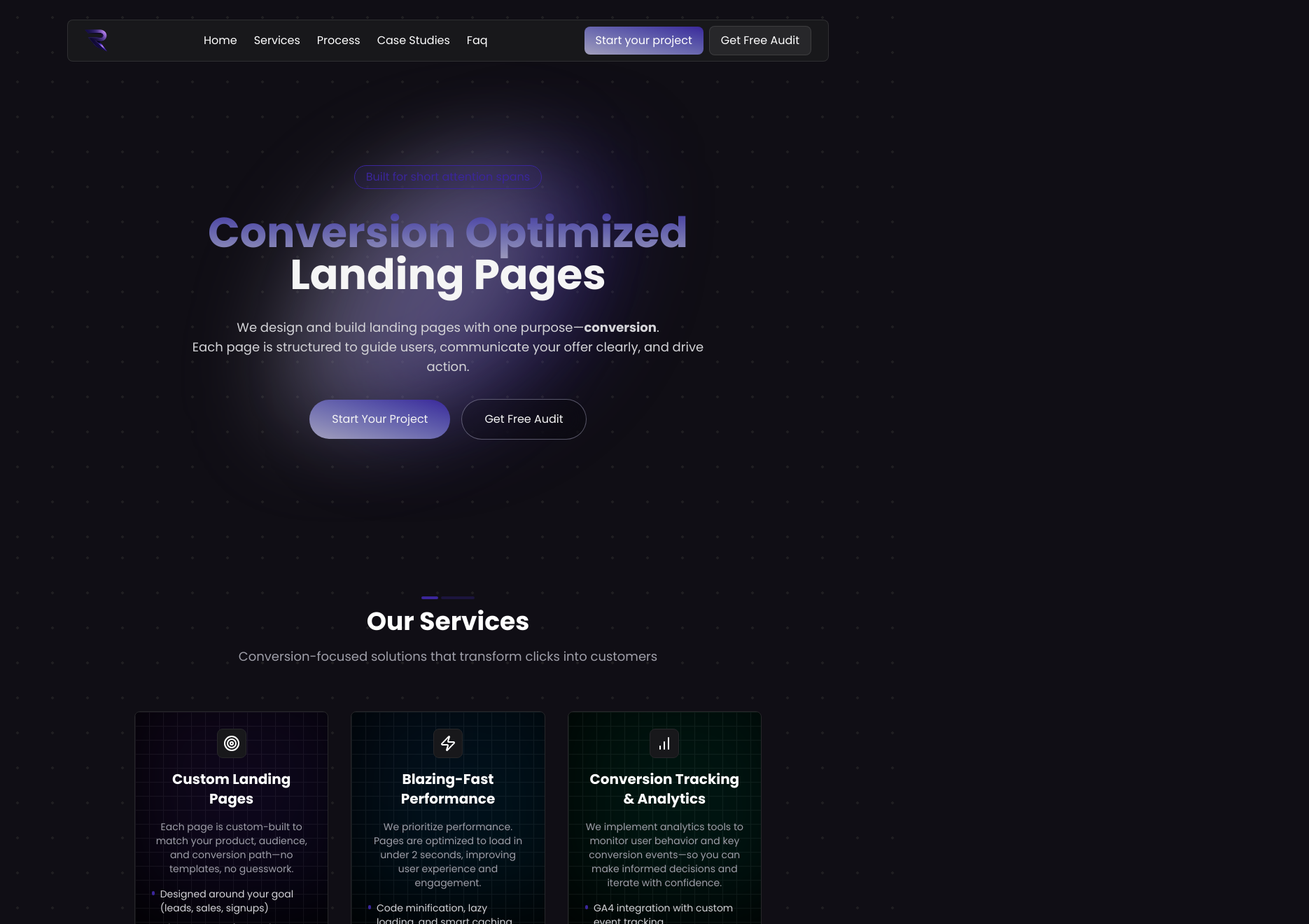
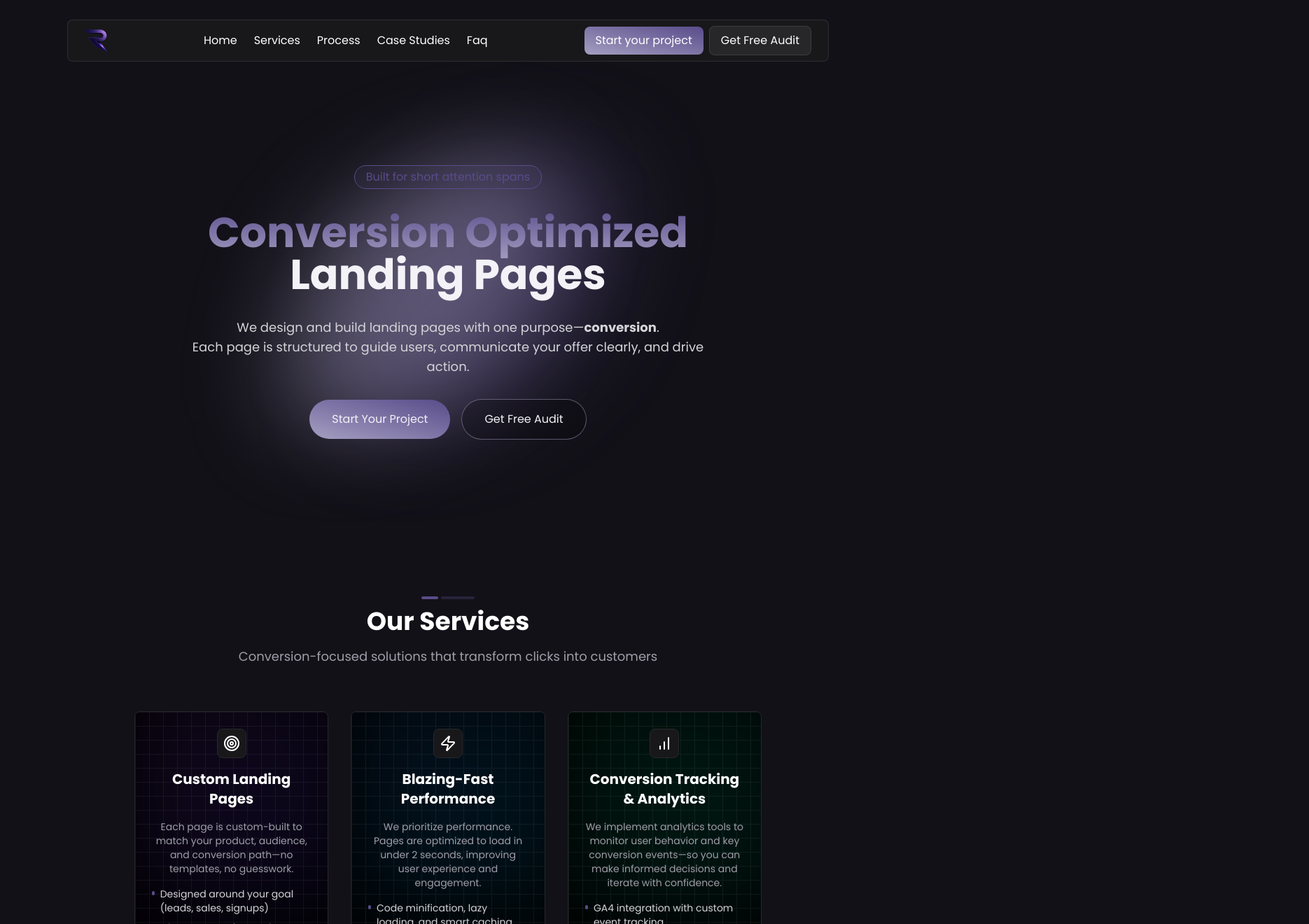
Before and after one commit to AymenDellas/revlane, a Next.js app: page / in a window 1280 px wide. Shown: the top 1320 px of the page at 70% size, 1870 px wide, since content can reach past the window. Built offline with nearby package versions, Linux system fonts and the light colour scheme.

Commit message:
animations , coors

```diff
--- a/app/components/Contact.tsx
+++ b/app/components/Contact.tsx
@@ -3,6 +3,7 @@ import { Mail, Phone, Send, CheckCircle, AlertCircle } from "lucide-react";
 import React, { useState } from "react";
 import SectionHeader from "./SectionHeader";
 import { useActiveIndex } from "@/lib/store";
+import { motion } from "motion/react";
 // TypeScript types
 type FormData = {
   fullName: string;
@@ -304,12 +305,24 @@ const Contact = () => {
 
   return (
     <section id="contact" className="relative w-[90%] lg:w-[60%] mx-auto py-20">
-      <div className="absolute  -left-[690px] inset-0 -z-10 h-full w-[300%] bg-[radial-gradient(#31313175_2px,transparent_2px)] [background-size:50px_50px]" />
-      <SectionHeader
-        title="Start Your Project"
-        subtitle="Contact us to discuss your project. We'll assess your goals and propose a solution built to perform."
-      />
-      <article className="relative h-full bg-black/80 rounded-xl overflow-hidden flex flex-col lg:flex-row">
+      <motion.div
+        initial={{ opacity: 0, y: 20 }}
+        whileInView={{ opacity: 1, y: 0 }}
+        viewport={{ once: true }}
+        transition={{ duration: 0.5, ease: "easeOut" }}
+      >
+        <SectionHeader
+          title="Start Your Project"
+          subtitle="Contact us to discuss your project. We'll assess your goals and propose a solution built to perform."
+        />
+      </motion.div>
+      <motion.article
+        initial={{ opacity: 0, y: 20 }}
+        whileInView={{ opacity: 1, y: 0 }}
+        viewport={{ once: true }}
+        transition={{ duration: 0.5 }}
+        className="relative h-full bg-black/80 rounded-xl overflow-hidden flex flex-col lg:flex-row"
+      >
         {/* Grid background */}
         <div
           className="absolute inset-0 opacity-40"
@@ -775,7 +788,7 @@ const Contact = () => {
             </form>
           )}
         </div>
-      </article>
+      </motion.article>
     </section>
   );
 };
--- a/app/components/Hero.tsx
+++ b/app/components/Hero.tsx
@@ -1,31 +1,52 @@
 "use client";
 import React from "react";
 import { useActiveIndex } from "@/lib/store";
+import { motion } from "motion/react";
 const Hero = () => {
   const { activeIndex, setActiveIndex } = useActiveIndex();
   return (
-    <section id="home" className="relative">
-      <div className="absolute inset-0 -z-10 h-full w-full bg-[radial-gradient(#31313175_2px,transparent_2px)] [background-size:50px_50px]" />
+    <motion.section
+      initial={{ opacity: 0 }}
+      animate={{ opacity: 1 }}
+      transition={{ duration: 0.5, ease: "easeOut" }}
+      id="home"
+      className="relative"
+    >
       <div className="relative flex flex-col items-center justify-center space-y-8 py-20 text-text w-[90%] lg:w-[60%] mx-auto   lg:py-36 ">
         <span className="absolute max-lg:w-50 max-lg:h-50 w-96 h-96 bg-accent/40 -z-10 rounded-[80%_10%] blur-3xl max-lg:left-36 left-60"></span>
         <span className="absolute max-lg:w-50 max-lg:h-50 w-96 h-96 bg-subtle/40 -z-10 rounded-[80%_10%] blur-3xl max-lg:right-36 right-60"></span>
         <span className="border border-accent bg-accent/10 backdrop-blur-lg rounded-full px-4 py-1 text-accent">
           Built for short attention spans
         </span>
-        <h1 className=" max-sm:text-4xl text-6xl font-bold text-center">
+        <motion.h1
+          initial={{ y: 15 }}
+          animate={{ y: 0 }}
+          transition={{ duration: 0.7, ease: "easeOut" }}
+          className=" max-sm:text-4xl text-6xl font-bold text-center"
+        >
           <span className="relative  text-center text-transparent bg-clip-text bg-gradient-to-b from-accent  to-subtle">
             Conversion Optimized
           </span>
           <br />
           Landing Pages
-        </h1>
-        <p className="text-lg text-zinc-300 text-center">
+        </motion.h1>
+        <motion.p
+          initial={{ y: 10 }}
+          animate={{ y: 0 }}
+          transition={{ duration: 1, ease: "easeOut" }}
+          className="text-lg text-zinc-300 text-center"
+        >
           We design and build landing pages with one purpose—
           <b className="font-bold">conversion</b>. <br /> Each page is
           structured to guide users, communicate your offer clearly, and drive
           action.
-        </p>
-        <div className="flex flex-col justify-center  lg:flex-row max-lg:space-y-4 items-center lg:space-x-4">
+        </motion.p>
+        <motion.div
+          initial={{ y: 15 }}
+          animate={{ y: 0 }}
+          transition={{ duration: 1.2, ease: "easeOut" }}
+          className="flex flex-col justify-center  lg:flex-row max-lg:space-y-4 items-center lg:space-x-4"
+        >
           <a
             onClick={() => setActiveIndex(1)}
             href="#contact"
@@ -41,9 +62,9 @@ const Hero = () => {
           >
             Get Free Audit
           </a>
-        </div>
+        </motion.div>
       </div>
-    </section>
+    </motion.section>
   );
 };
 
--- a/app/components/Navbar.tsx
+++ b/app/components/Navbar.tsx
@@ -2,14 +2,18 @@
 import { useActiveIndex } from "@/lib/store";
 import { Menu, X } from "lucide-react";
 import React, { useState } from "react";
-
+import { motion } from "motion/react";
 const Navbar = () => {
   const [isOpen, setIsOpen] = useState(false);
   const { activeIndex, setActiveIndex } = useActiveIndex();
   return (
     <>
-      <div className="absolute inset-0 -z-10 h-[10%] w-full bg-[radial-gradient(#31313175_2px,transparent_2px)] [background-size:50px_50px]" />
-      <nav className="sticky top-3 py-4 z-50">
+      <motion.nav
+        initial={{ y: 10, opacity: 0 }}
+        animate={{ y: 0, opacity: 1 }}
+        transition={{ duration: 0.5, ease: "easeOut" }}
+        className="sticky top-3 py-4 z-50"
+      >
         <div className="w-[90%] flex items-center  justify-between bg-zinc-900 border border-white/10 lg:w-[85%] 2xl:w-[60%] rounded-lg mx-auto  px-6 py-2">
           <div className=" flex items-center justify-between w-full">
             <img src="/revlane.png" alt="logo" className="w-8" />
@@ -154,7 +158,7 @@ const Navbar = () => {
             </div>
           </>
         )}
-      </nav>
+      </motion.nav>
     </>
   );
 };
--- a/app/components/Process.tsx
+++ b/app/components/Process.tsx
@@ -13,7 +13,7 @@ import {
   ArrowRight,
   Check,
 } from "lucide-react";
-
+import { motion } from "motion/react";
 const Process = () => {
   const [activeStep, setActiveStep] = useState(0);
   const [animating, setAnimating] = useState(false);
@@ -94,14 +94,19 @@ const Process = () => {
 
   return (
     <section id="process" className="relative w-[92%] lg:w-[80%] mx-auto py-24">
-      <div className="absolute  -left-96 inset-0 -z-10 h-full w-[160%] bg-[radial-gradient(#31313175_2px,transparent_2px)] [background-size:50px_50px]" />
-      <div className="absolute h-full w-full right-0 rounded-full bg-gradient-to-r from-accent via-accent to-pink-700 -z-10 opacity-10 blur-3xl" />
+      <div className="absolute h-full w-full right-0 rounded-full bg-gradient-to-r from-accent via-accent to-subtle -z-10 opacity-10 blur-3xl" />
       <div className="absolute inset-0 bg-grid-pattern opacity-5 -z-10" />
-
-      <SectionHeader
-        title="Our Process"
-        subtitle="From initial discovery to final delivery, our step-by-step process ensures clarity, quality, and results—without unnecessary delays."
-      />
+      <motion.div
+        initial={{ opacity: 0, y: 20 }}
+        whileInView={{ opacity: 1, y: 0 }}
+        viewport={{ once: true }}
+        transition={{ duration: 0.5, ease: "easeOut" }}
+      >
+        <SectionHeader
+          title="Our Process"
+          subtitle="From initial discovery to final delivery, our step-by-step process ensures clarity, quality, and results—without unnecessary delays."
+        />
+      </motion.div>
 
       <div className="relative flex flex-col lg:flex-row gap-10">
         {/* Process Timeline Navigation */}
@@ -113,9 +118,13 @@ const Process = () => {
               const isActive = activeStep === i;
 
               return (
-                <div
+                <motion.div
                   id={`step-${i}`}
                   key={i}
+                  initial={{ opacity: 0, y: 20 }}
+                  whileInView={{ opacity: 1, y: 0 }}
+                  viewport={{ once: true }}
+                  transition={{ duration: 0.4, delay: i * 0.1 }}
                   onClick={() => setActiveStep(i)}
                   className={`flex items-center space-x-4 p-4 rounded-xl transition-all duration-300 cursor-pointer group
                     ${
@@ -183,14 +192,20 @@ const Process = () => {
                         : "Coming up"}
                     </span>
                   </div>
-                </div>
+                </motion.div>
               );
             })}
           </div>
         </div>
 
         {/* Process Details Panel */}
-        <div className="lg:w-2/3">
+        <motion.div
+          initial={{ opacity: 0, y: 20 }}
+          whileInView={{ opacity: 1, y: 0 }}
+          viewport={{ once: true }}
+          transition={{ duration: 0.5 }}
+          className="lg:w-2/3"
+        >
           <div
             className={`bg-black/20 backdrop-blur-lg border border-subtle/40 rounded-xl p-8 relative overflow-hidden shadow-xl transition-opacity duration-300 ${
               animating ? "opacity-50" : "opacity-100"
@@ -280,7 +295,7 @@ const Process = () => {
               </div>
             </div>
           </div>
-        </div>
+        </motion.div>
       </div>
     </section>
   );
--- a/app/components/Services.tsx
+++ b/app/components/Services.tsx
@@ -2,7 +2,7 @@
 import React, { useState } from "react";
 import { Target, Zap, BarChart } from "lucide-react";
 import SectionHeader from "./SectionHeader";
-
+import { motion } from "motion/react";
 const Services = () => {
   const services = [
     {
@@ -45,16 +45,26 @@ const Services = () => {
 
   return (
     <section id="services" className="relative py-20">
-      <div className="absolute inset-0 -z-10 h-full w-full bg-[radial-gradient(#31313175_2px,transparent_2px)] [background-size:50px_50px]" />
-      <SectionHeader
-        title="Our Services"
-        subtitle="Conversion-focused solutions that transform clicks into customers"
-      />
-      <div className="w-[70%] mx-auto max-lg:place-items-center  grid grid-cols-1 md:grid-cols-2 lg:grid-cols-3 gap-8">
+      <motion.div
+        initial={{ opacity: 0, y: 20 }}
+        whileInView={{ opacity: 1, y: 0 }}
+        viewport={{ once: true }}
+        transition={{ duration: 0.5, ease: "easeOut" }}
+      >
+        <SectionHeader
+          title="Our Services"
+          subtitle="Conversion-focused solutions that transform clicks into customers"
+        />
+      </motion.div>
+      <motion.div className="w-[70%] mx-auto max-lg:place-items-center  grid grid-cols-1 md:grid-cols-2 lg:grid-cols-3 gap-8">
         {services.map((service, i) => {
           const Icon = service.icon;
           return (
-            <div
+            <motion.div
+              initial={{ opacity: 0, y: 20 }}
+              whileInView={{ opacity: 1, y: 0 }}
+              viewport={{ once: true }}
+              transition={{ duration: 0.5, delay: i * 0.2 }}
               key={i}
               className="bg-black rounded-lg p-6 border border-zinc-800 w-full max-w-sm relative overflow-hidden"
             >
@@ -89,10 +99,10 @@ const Services = () => {
                   ))}
                 </ul>
               </div>
-            </div>
+            </motion.div>
           );
         })}
-      </div>
+      </motion.div>
     </section>
   );
 };
--- a/app/globals.css
+++ b/app/globals.css
@@ -1,13 +1,13 @@
 @import "tailwindcss";
 @theme {
-  --color-primary: #100e15;
-  --color-accent: #3b269b;
-  --color-secondary: #201c2b;
-  --color-text: #f5f5f5;
-  --color-subtle: #a29fbc;
-  --color-highlight: #6c52ff;
-  --color-border: #2e2b3f;
-  --color-bg-light: #1a1723;
+  --color-primary: #121118;
+  --color-accent: #5a4c8a;
+  --color-secondary: #1c1824;
+  --color-text: #f3f2f7;
+  --color-subtle: #a59fc1;
+  --color-highlight: #7d6bd9;
+  --color-border: #2d293b;
+  --color-bg-light: #191622;
   --animate-spin: spin 4s linear infinite;
   @keyframes spin {
     from {
```
Also changed, not shown: app/components/CaseStudies.tsx (+30 -10 lines), app/components/FAQ.tsx (+84 -13 lines).
